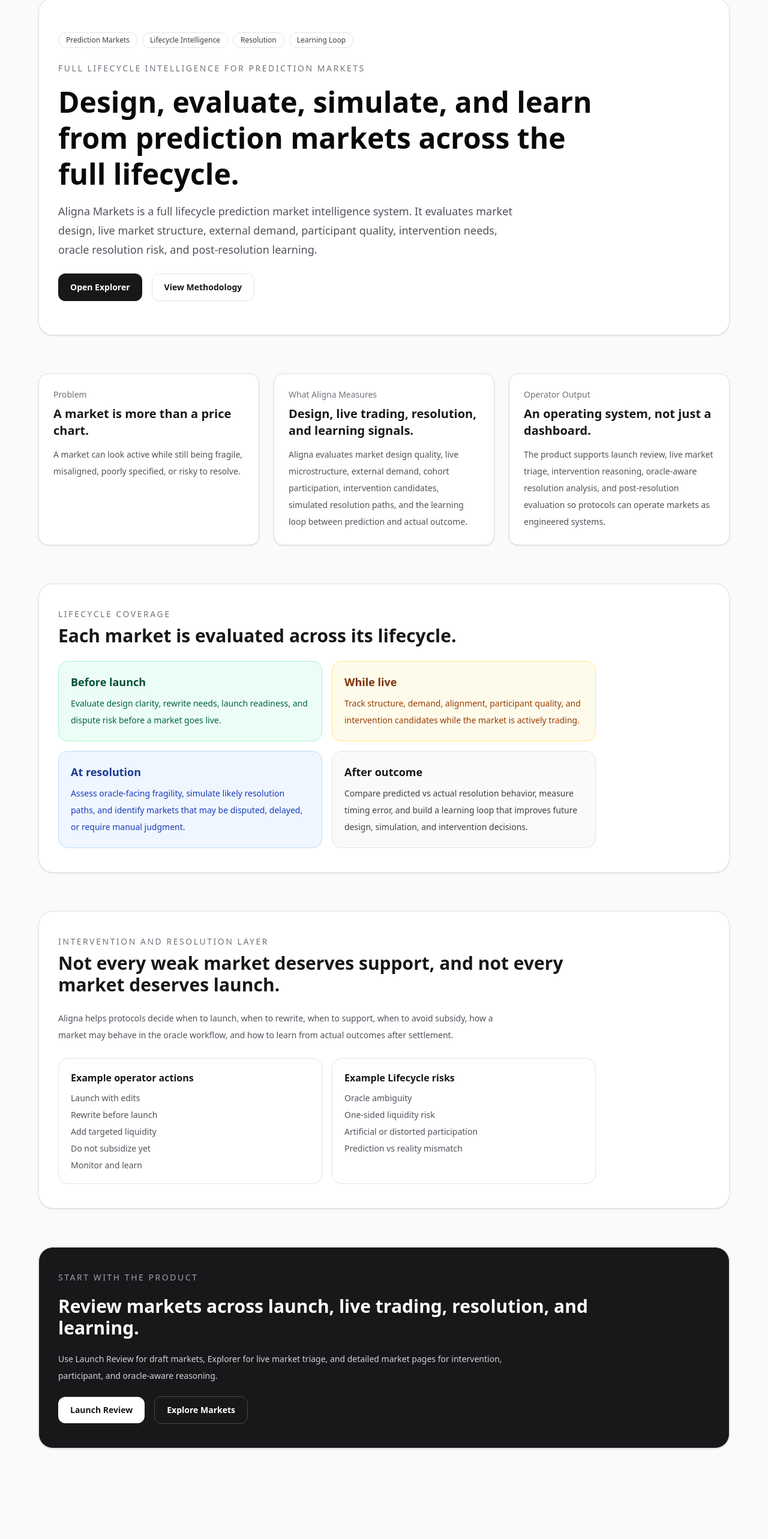
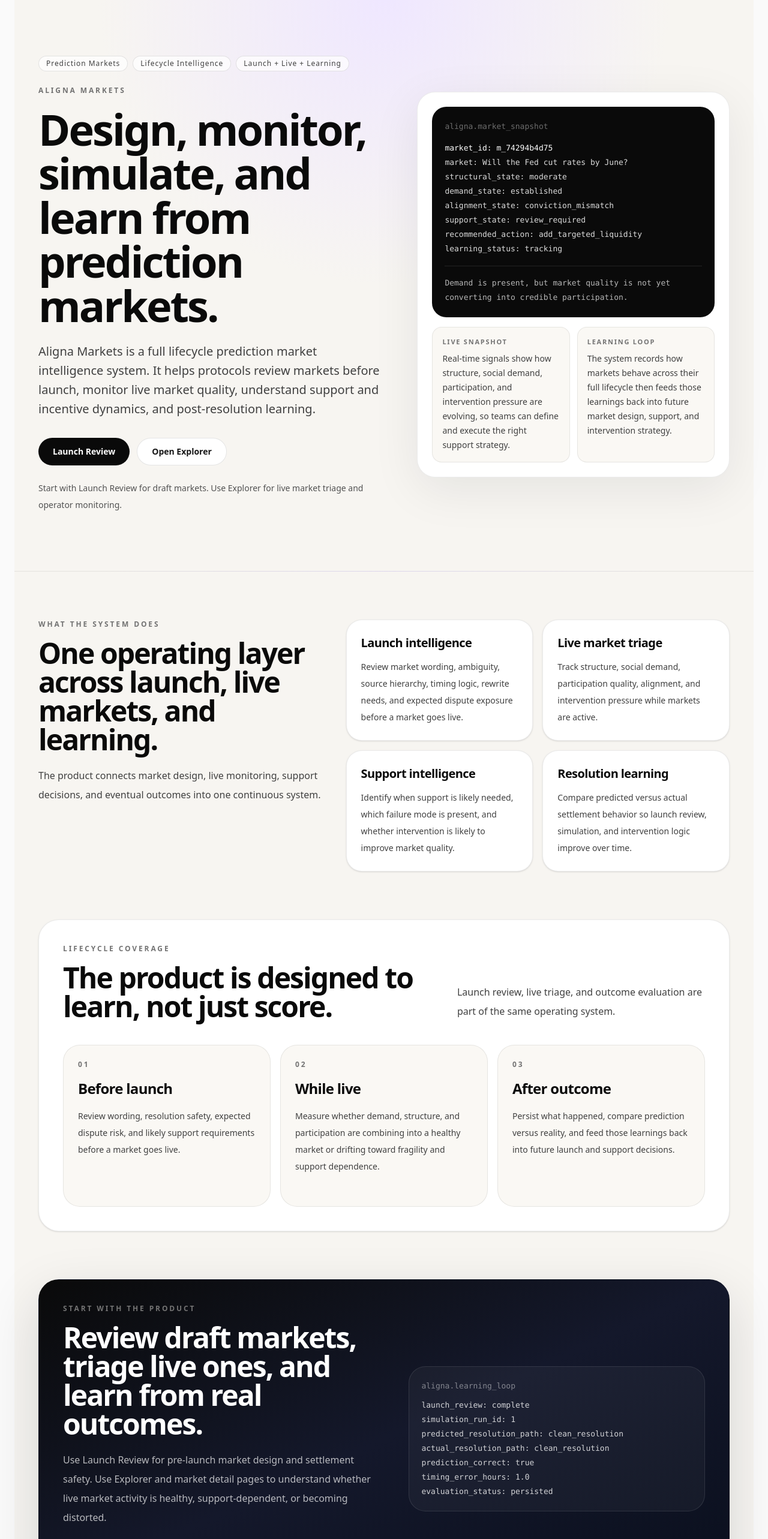
Before and after one commit to davidzk3/aligna-markets, a Next.js app in the folder apps/web/: page / in a window 1280 px wide. Shown: the part 116-2682 px from the top of the page at 60% size. Before the commit the page ends 2563 px from the top, so only its background shows below. Built offline with nearby package versions, Linux system fonts and the light colour scheme.

Commit message:
Front page update and repo cleanup

```diff
--- a/apps/web/app/page.tsx
+++ b/apps/web/app/page.tsx
@@ -1,218 +1,258 @@
 import Link from "next/link";
 
-function Pill({
-  children,
-}: {
-  children: React.ReactNode;
-}) {
+const useCases = [
+  {
+    title: "Launch intelligence",
+    body: "Review market wording, ambiguity, source hierarchy, timing logic, rewrite needs, and expected dispute exposure before a market goes live.",
+  },
+  {
+    title: "Live market triage",
+    body: "Track structure, social demand, participation quality, alignment, and intervention pressure while markets are active.",
+  },
+  {
+    title: "Support intelligence",
+    body: "Identify when support is likely needed, which failure mode is present, and whether intervention is likely to improve market quality.",
+  },
+  {
+    title: "Resolution learning",
+    body: "Compare predicted versus actual settlement behavior so launch review, simulation, and intervention logic improve over time.",
+  },
+] as const;
+
+const lifecycle = [
+  {
+    title: "Before launch",
+    body: "Review wording, resolution safety, expected dispute risk, and likely support requirements before a market goes live.",
+  },
+  {
+    title: "While live",
+    body: "Measure whether demand, structure, and participation are combining into a healthy market or drifting toward fragility and support dependence.",
+  },
+  {
+    title: "After outcome",
+    body: "Persist what happened, compare prediction versus reality, and feed those learnings back into future launch and support decisions.",
+  },
+] as const;
+
+function Pill({ children }: { children: React.ReactNode }) {
   return (
-    <span className="inline-flex items-center rounded-full border border-zinc-200 bg-white px-3 py-1 text-xs font-medium text-zinc-700">
+    <span className="inline-flex rounded-full border border-black/10 bg-white/70 px-3 py-1 text-xs font-medium tracking-[0.08em] text-neutral-700 backdrop-blur">
       {children}
     </span>
   );
 }
 
-export default function LandingPage() {
+function SectionEyebrow({ children }: { children: React.ReactNode }) {
   return (
-    <div className="mx-auto max-w-6xl space-y-16">
-      <section className="rounded-3xl border border-zinc-200 bg-white px-8 py-14 shadow-sm">
-        <div className="max-w-4xl space-y-6">
-          <div className="flex flex-wrap gap-2">
+    <p className="text-xs font-semibold uppercase tracking-[0.24em] text-neutral-500">
+      {children}
+    </p>
+  );
+}
+
+export default function HomePage() {
+  return (
+    <main className="min-h-screen bg-[#f7f5f1] text-neutral-950">
+      <section className="border-b border-black/8 bg-[radial-gradient(circle_at_top,#efe7ff_0%,#f7f5f1_42%,#f7f5f1_100%)]">
+        <div className="mx-auto max-w-7xl px-6 py-20 sm:px-8 lg:px-10 lg:py-24">
+          <div className="grid gap-14 lg:grid-cols-[1.05fr_0.95fr] lg:items-center">
+            <div>
+              <div className="mb-6 flex flex-wrap gap-2">
                 <Pill>Prediction Markets</Pill>
                 <Pill>Lifecycle Intelligence</Pill>
-            <Pill>Resolution</Pill>
-            <Pill>Learning Loop</Pill>
+                <Pill>Launch + Live + Learning</Pill>
               </div>
 
+              <SectionEyebrow>Aligna Markets</SectionEyebrow>
 
-          <div className="space-y-4">
-            <p className="text-sm font-medium uppercase tracking-[0.18em] text-zinc-500">
-              FULL LIFECYCLE INTELLIGENCE FOR PREDICTION MARKETS
+              <h1 className="mt-5 max-w-5xl text-5xl font-semibold leading-[1.02] tracking-[-0.04em] text-neutral-950 sm:text-6xl lg:text-7xl">
+                Design, monitor, simulate, and learn from prediction markets.
+              </h1>
+
+              <p className="mt-6 max-w-2xl text-lg leading-8 text-neutral-700 sm:text-xl">
+                Aligna Markets is a full lifecycle prediction market intelligence
+                system. It helps protocols review markets before launch, monitor
+                live market quality, understand support and incentive dynamics,
+                and post-resolution learning.
               </p>
 
-            <h1 className="max-w-4xl text-4xl font-semibold leading-tight text-zinc-950 md:text-5xl">
-              Design, evaluate, simulate, and learn from prediction markets across the full lifecycle.
-            </h1>
+              <div className="mt-8 flex flex-wrap gap-3">
+                <Link
+                  href="/launch-review"
+                  className="inline-flex items-center rounded-full bg-neutral-950 px-6 py-3 text-sm font-semibold text-white transition hover:opacity-90"
+                >
+                  Launch Review
+                </Link>
+                <Link
+                  href="/explorer"
+                  className="inline-flex items-center rounded-full border border-black/10 bg-white px-6 py-3 text-sm font-semibold text-neutral-900 transition hover:bg-neutral-50"
+                >
+                  Open Explorer
+                </Link>
+              </div>
 
-            <p className="max-w-3xl text-lg leading-8 text-zinc-600">
-              Aligna Markets is a full lifecycle prediction market intelligence system. It evaluates market design, live market structure, external demand, participant quality, intervention needs, oracle resolution risk, and post-resolution learning.
+              <p className="mt-6 max-w-2xl text-sm leading-7 text-neutral-600">
+                Start with Launch Review for draft markets. Use Explorer for
+                live market triage and operator monitoring.
               </p>
             </div>
 
-          <div className="flex flex-wrap gap-4">
-            <Link
-              href="/explorer"
-              className="inline-flex items-center rounded-xl bg-zinc-900 px-5 py-3 text-sm font-semibold text-white hover:bg-zinc-800"
-            >
-              Open Explorer
-            </Link>
+            <div className="rounded-[30px] border border-black/8 bg-white p-5 shadow-[0_20px_80px_rgba(15,23,42,0.08)] sm:p-6">
+              <div className="rounded-[24px] border border-black/8 bg-neutral-950 p-5 font-mono text-[13px] leading-6 text-white/85">
+                <div className="text-white/40">aligna.market_snapshot</div>
 
-            <Link
-              href="/methodology"
-              className="inline-flex items-center rounded-xl border border-zinc-200 bg-white px-5 py-3 text-sm font-semibold text-zinc-900 hover:bg-zinc-50"
-            >
-              View Methodology
-            </Link>
+                <div className="mt-3 text-white">market_id: m_74294b4d75</div>
+                <div>market: Will the Fed cut rates by June?</div>
+                <div>structural_state: moderate</div>
+                <div>demand_state: established</div>
+                <div>alignment_state: conviction_mismatch</div>
+                <div>support_state: review_required</div>
+                <div>recommended_action: add_targeted_liquidity</div>
+                <div>learning_status: tracking</div>
+
+                <div className="mt-4 border-t border-white/10 pt-4 text-white/70">
+                  Demand is present, but market quality is not yet converting
+                  into credible participation.
                 </div>
               </div>
-      </section>
 
-      <section className="grid gap-6 md:grid-cols-3">
-        <div className="rounded-2xl border border-zinc-200 bg-white p-6 shadow-sm">
-          <p className="text-sm font-medium text-zinc-500">Problem</p>
-          <h2 className="mt-2 text-xl font-semibold text-zinc-900">
-            A market is more than a price chart.
-          </h2>
-          <p className="mt-3 text-sm leading-7 text-zinc-600">
-            A market can look active while still being fragile, misaligned, poorly specified, or risky to resolve.
-          </p>
+              <div className="mt-4 grid gap-3 sm:grid-cols-2">
+                <div className="rounded-2xl border border-black/8 bg-[#faf8f4] p-4">
+                  <div className="text-[11px] font-semibold uppercase tracking-[0.16em] text-neutral-500">
+                    Live snapshot
+                  </div>
+                  <div className="mt-2 min-h-[72px] text-sm leading-6 text-neutral-700">
+                    Real-time signals show how structure, social demand, participation, and intervention pressure are evolving, so teams can define and execute the right support strategy.
+                  </div>
                 </div>
 
-        <div className="rounded-2xl border border-zinc-200 bg-white p-6 shadow-sm">
-          <p className="text-sm font-medium text-zinc-500">What Aligna Measures</p>
-          <h2 className="mt-2 text-xl font-semibold text-zinc-900">
-            Design, live trading, resolution, and learning signals.
-          </h2>
-          <p className="mt-3 text-sm leading-7 text-zinc-600">
-            Aligna evaluates market design quality, live microstructure, external demand, cohort participation, intervention candidates, simulated resolution paths, and the learning loop between prediction and actual outcome.
-          </p>
+                <div className="rounded-2xl border border-black/8 bg-[#faf8f4] p-4">
+                  <div className="text-[11px] font-semibold uppercase tracking-[0.16em] text-neutral-500">
+                    Learning loop
                   </div>
-
-        <div className="rounded-2xl border border-zinc-200 bg-white p-6 shadow-sm">
-          <p className="text-sm font-medium text-zinc-500">Operator Output</p>
-          <h2 className="mt-2 text-xl font-semibold text-zinc-900">
-            An operating system, not just a dashboard.
-          </h2>
-          <p className="mt-3 text-sm leading-7 text-zinc-600">
-            The product supports launch review, live market triage, intervention reasoning, oracle-aware resolution analysis, and post-resolution evaluation so protocols can operate markets as engineered systems.
-          </p>
+                  <div className="mt-2 min-h-[72px] text-sm leading-6 text-neutral-700">
+                    The system records how markets behave across their full lifecycle then feeds those learnings back into future market design, support, and intervention strategy.
                   </div>
-      </section>
-
-      <section className="rounded-3xl border border-zinc-200 bg-white px-8 py-10 shadow-sm">
-        <div className="max-w-4xl space-y-6">
-          <div>
-            <p className="text-sm font-medium uppercase tracking-[0.18em] text-zinc-500">
-              LIFECYCLE COVERAGE
-            </p>
-            <h2 className="mt-2 text-3xl font-semibold text-zinc-900">
-              Each market is evaluated across its lifecycle.
-            </h2>
                 </div>
-
-          <div className="grid gap-4 md:grid-cols-2">
-            <div className="rounded-2xl border border-emerald-200 bg-emerald-50 p-5">
-              <h3 className="text-lg font-semibold text-emerald-900">
-                Before launch
-              </h3>
-              <p className="mt-2 text-sm leading-7 text-emerald-800">
-                Evaluate design clarity, rewrite needs, launch readiness, and dispute risk before a market goes live.
-              </p>
               </div>
-
-            <div className="rounded-2xl border border-amber-200 bg-amber-50 p-5">
-              <h3 className="text-lg font-semibold text-amber-900">
-                While live
-              </h3>
-              <p className="mt-2 text-sm leading-7 text-amber-800">
-                Track structure, demand, alignment, participant quality, and intervention candidates while the market is actively trading.
-              </p>
-            </div>
-
-            <div className="rounded-2xl border border-blue-200 bg-blue-50 p-5">
-              <h3 className="text-lg font-semibold text-blue-900">
-                At resolution
-              </h3>
-              <p className="mt-2 text-sm leading-7 text-blue-800">
-                Assess oracle-facing fragility, simulate likely resolution paths, and identify markets that may be disputed, delayed, or require manual judgment.
-              </p>
-            </div>
-
-            <div className="rounded-2xl border border-zinc-200 bg-zinc-50 p-5">
-              <h3 className="text-lg font-semibold text-zinc-900">After outcome</h3>
-              <p className="mt-2 text-sm leading-7 text-zinc-700">
-                Compare predicted vs actual resolution behavior, measure timing error, and build a learning loop that improves future design, simulation, and intervention decisions.
-              </p>
             </div>
           </div>
         </div>
       </section>
 
-      <section className="rounded-3xl border border-zinc-200 bg-white px-8 py-10 shadow-sm">
-        <div className="max-w-4xl space-y-6">
+      <section className="mx-auto max-w-7xl px-6 py-20 sm:px-8 lg:px-10">
+        <div className="grid gap-10 lg:grid-cols-[0.85fr_1.15fr] lg:items-start">
           <div>
-            <p className="text-sm font-medium uppercase tracking-[0.18em] text-zinc-500">
-              INTERVENTION AND RESOLUTION LAYER
+            <SectionEyebrow>What the system does</SectionEyebrow>
+            <h2 className="mt-4 max-w-2xl text-4xl font-semibold tracking-[-0.04em] text-neutral-950 sm:text-5xl">
+              One operating layer across launch, live markets, and learning.
+            </h2>
+            <p className="mt-5 max-w-xl text-base leading-8 text-neutral-700">
+              The product connects market design, live monitoring, support
+              decisions, and eventual outcomes into one continuous system.
             </p>
-            <h2 className="mt-2 text-3xl font-semibold text-zinc-900">
-              Not every weak market deserves support, and not every market deserves launch.
-            </h2>
           </div>
 
-          <p className="max-w-3xl text-sm leading-7 text-zinc-600">
-            Aligna helps protocols decide when to launch, when to rewrite, when to support, when to avoid subsidy, how a market may behave in the oracle workflow, and how to learn from actual outcomes after settlement.
+          <div className="grid gap-4 sm:grid-cols-2">
+            {useCases.map((item) => (
+              <div
+                key={item.title}
+                className="rounded-[26px] border border-black/8 bg-white p-6 shadow-sm"
+              >
+                <div className="text-xl font-semibold tracking-[-0.03em] text-neutral-950">
+                  {item.title}
+                </div>
+                <p className="mt-3 min-h-[112px] text-sm leading-7 text-neutral-700">
+                  {item.body}
+                </p>
+              </div>
+            ))}
+          </div>
+        </div>
+      </section>
+
+      <section className="mx-auto max-w-7xl px-6 pb-20 sm:px-8 lg:px-10">
+        <div className="rounded-[34px] border border-black/8 bg-white p-8 shadow-sm sm:p-10">
+          <SectionEyebrow>Lifecycle coverage</SectionEyebrow>
+
+          <div className="mt-4 flex flex-col gap-5 lg:flex-row lg:items-end lg:justify-between">
+            <h2 className="max-w-3xl text-4xl font-semibold tracking-[-0.04em] text-neutral-950 sm:text-5xl">
+              The product is designed to learn, not just score.
+            </h2>
+            <p className="max-w-xl text-base leading-8 text-neutral-700">
+              Launch review, live triage, and outcome evaluation are part of the
+              same operating system.
+            </p>
+          </div>
+
+          <div className="mt-10 grid gap-4 lg:grid-cols-3">
+            {lifecycle.map((item, index) => (
+              <div
+                key={item.title}
+                className="rounded-[28px] border border-black/8 bg-[#faf8f4] p-6"
+              >
+                <div className="text-xs font-semibold uppercase tracking-[0.24em] text-neutral-500">
+                  {String(index + 1).padStart(2, "0")}
+                </div>
+                <div className="mt-4 text-2xl font-semibold tracking-[-0.03em] text-neutral-950">
+                  {item.title}
+                </div>
+                <p className="mt-4 min-h-[140px] text-sm leading-7 text-neutral-700">
+                  {item.body}
+                </p>
+              </div>
+            ))}
+          </div>
+        </div>
+      </section>
+
+      <section className="mx-auto max-w-7xl px-6 pb-24 sm:px-8 lg:px-10">
+        <div className="rounded-[34px] border border-black/8 bg-gradient-to-br from-neutral-950 via-[#14182b] to-[#0a0f1d] p-8 text-white shadow-[0_30px_90px_rgba(15,23,42,0.14)] sm:p-10">
+          <div className="grid gap-10 lg:grid-cols-[1fr_0.92fr] lg:items-center">
+            <div>
+              <SectionEyebrow>Start with the product</SectionEyebrow>
+
+              <h2 className="mt-4 max-w-3xl text-4xl font-semibold tracking-[-0.04em] text-white sm:text-5xl">
+                Review draft markets, triage live ones, and learn from real
+                outcomes.
+              </h2>
+
+              <p className="mt-5 max-w-2xl text-base leading-8 text-white/70">
+                Use Launch Review for pre-launch market design and settlement
+                safety. Use Explorer and market detail pages to understand
+                whether live market activity is healthy, support-dependent, or
+                becoming distorted.
               </p>
 
-          <div className="grid gap-4 md:grid-cols-2">
-            <div className="rounded-2xl border border-zinc-200 p-5">
-              <h3 className="text-base font-semibold text-zinc-900">
-                Example operator actions
-              </h3>
-              <ul className="mt-3 space-y-2 text-sm text-zinc-600">
-                <li>Launch with edits</li>
-                <li>Rewrite before launch</li>
-                <li>Add targeted liquidity</li>
-                <li>Do not subsidize yet</li>
-                <li>Monitor and learn</li>
-              </ul>
+              <div className="mt-8 flex flex-wrap gap-3">
+                <Link
+                  href="/launch-review"
+                  className="inline-flex items-center rounded-full bg-white px-6 py-3 text-sm font-semibold text-neutral-950 transition hover:bg-neutral-100"
+                >
+                  Review a market
+                </Link>
+                <Link
+                  href="/explorer"
+                  className="inline-flex items-center rounded-full border border-white/15 px-6 py-3 text-sm font-semibold text-white transition hover:bg-white/5"
+                >
+                  Explore live markets
+                </Link>
+              </div>
             </div>
 
-            <div className="rounded-2xl border border-zinc-200 p-5">
-              <h3 className="text-base font-semibold text-zinc-900">
-                Example Lifecycle risks
-              </h3>
-              <ul className="mt-3 space-y-2 text-sm text-zinc-600">
-                <li>Oracle ambiguity</li>
-                <li>One-sided liquidity risk</li>
-                <li>Artificial or distorted participation</li>
-                <li>Prediction vs reality mismatch</li>
-              </ul>
+            <div className="rounded-[28px] border border-white/10 bg-white/[0.04] p-5 font-mono text-[13px] leading-6 text-white/80">
+              <div className="text-white/45">aligna.learning_loop</div>
+              <div className="mt-2">launch_review: complete</div>
+              <div>simulation_run_id: 1</div>
+              <div>predicted_resolution_path: clean_resolution</div>
+              <div>actual_resolution_path: clean_resolution</div>
+              <div>prediction_correct: true</div>
+              <div>timing_error_hours: 1.0</div>
+              <div>evaluation_status: persisted</div>
             </div>
           </div>
         </div>
       </section>
-
-      <section className="rounded-3xl border border-zinc-200 bg-zinc-900 px-8 py-10 text-white shadow-sm">
-        <div className="max-w-4xl space-y-5">
-          <p className="text-sm font-medium uppercase tracking-[0.18em] text-zinc-400">
-            START WITH THE PRODUCT
-          </p>
-
-          <h2 className="text-3xl font-semibold">
-            Review markets across launch, live trading, resolution, and learning.
-          </h2>
-
-          <p className="max-w-3xl text-sm leading-7 text-zinc-300">
-            Use Launch Review for draft markets, Explorer for live market triage, and detailed market pages for intervention, participant, and oracle-aware reasoning.
-          </p>
-
-          <div className="flex flex-col sm:flex-row items-center gap-4">
-  <Link
-    href="/launch-review"
-    className="inline-flex items-center rounded-xl bg-white px-5 py-3 text-sm font-semibold text-zinc-900 hover:bg-zinc-100"
-  >
-    Launch Review
-  </Link>
-
-  <Link
-    href="/explorer"
-    className="inline-flex items-center rounded-xl border border-white/20 px-5 py-3 text-sm font-semibold text-white hover:bg-white/10"
-  >
-    Explore Markets
-  </Link>
-</div>
-        </div>
-      </section>
-    </div>
+    </main>
   );
 }
```
Also changed, not shown: 1 other file (tests, documents, lock files or other folders). Lines whose indentation alone changed are shown as unchanged.
